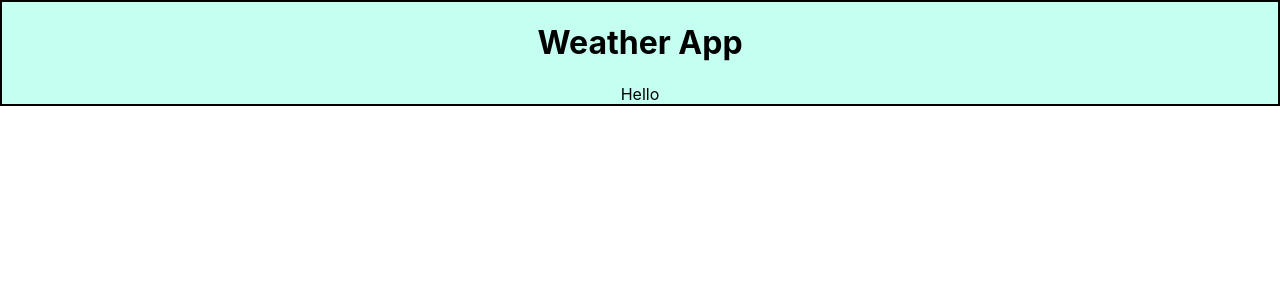
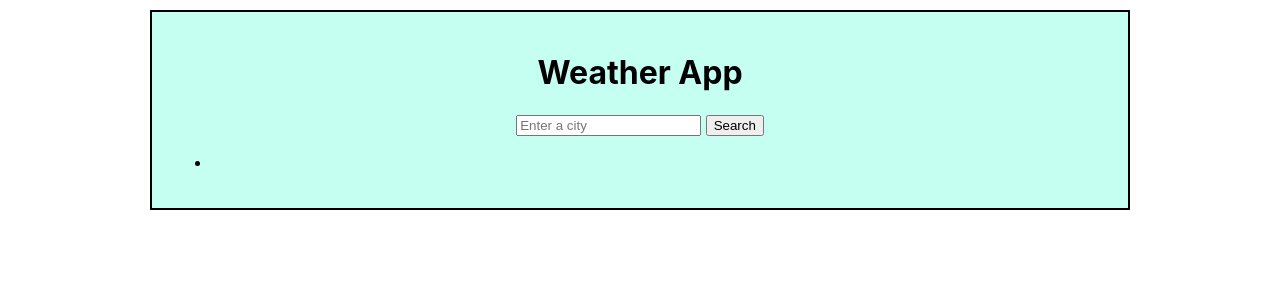
Before and after one commit to fenilaphilip/Weather-App, a React (Create React App) app: page / in a window 1280 px wide. Shown: the top 300 px of the page. Built offline with nearby package versions, Linux system fonts and the light colour scheme.

Commit message:
search added

```diff
--- a/src/App.css
+++ b/src/App.css
@@ -3,4 +3,6 @@
   background-color: rgb(196, 255, 242);
   border: 2px solid;
   border-color: black;
+  margin: 10px 150px;
+  padding: 20px;
 }
--- a/src/search.js
+++ b/src/search.js
@@ -1,5 +1,39 @@
-import React from "react";
+import React, { useState } from "react";
+import axios from "axios";
+import Weather from "./weather";
 
 export default function Search() {
-  return <div>Hello</div>;
+  const [city, setCity] = useState("");
+  const [weatherDetails, setWeatherDetails] = useState(null);
+
+  function searchCity(event) {
+    event.preventDefault();
+    const unit = "Metric";
+    const api_key = "9f60d7631c91fefe3d27ab9b78997410";
+    const api_url = `https://api.openweathermap.org/data/2.5/weather?q=${city}&units=${unit}&appid=${api_key}`;
+    axios.get(api_url).then(weather_in_searched_city);
+  }
+  function weather_in_searched_city(response) {
+    console.log(response);
+    setWeatherDetails({
+      temperature: response.data.main.temp,
+      humidity: response.data.main.humidity,
+      pressure: response.data.main.pressure,
+      description: response.data.weather[0].description,
+    });
+  }
+
+  function updateCity(event) {
+    event.preventDefault();
+    setCity(event.target.value);
+  }
+  return (
+    <div className="search-engine">
+      <form onSubmit={searchCity}>
+        <input type="search" placeholder="Enter a city" onChange={updateCity} />{" "}
+        <button>Search</button>
+      </form>
+      <Weather details={weatherDetails} />
+    </div>
+  );
 }
--- /dev/null
+++ b/src/weather.js
@@ -0,0 +1,11 @@
+import React from "react";
+
+export default function Weather(details) {
+  return (
+    <div className="weather-details">
+      <ul>
+        <li>{details.temperature}</li>
+      </ul>
+    </div>
+  );
+}
```
